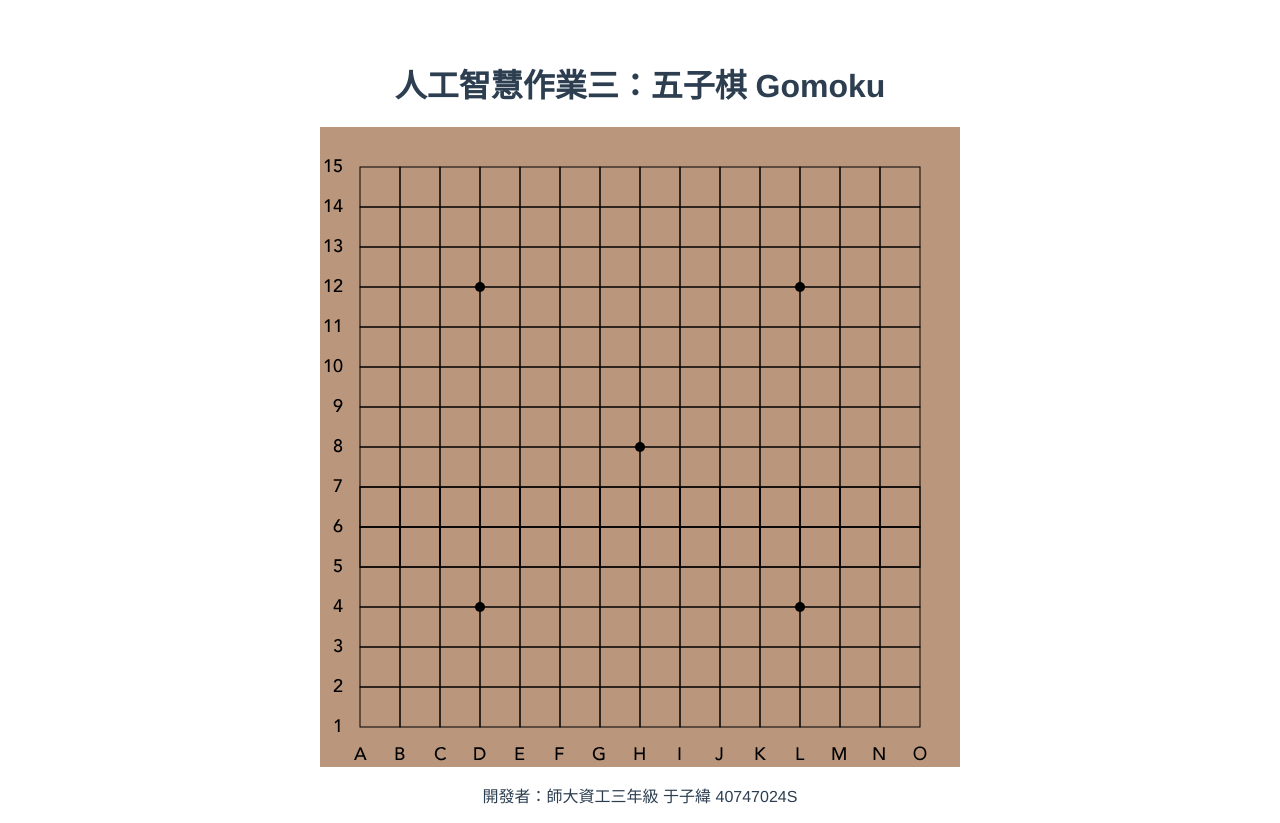
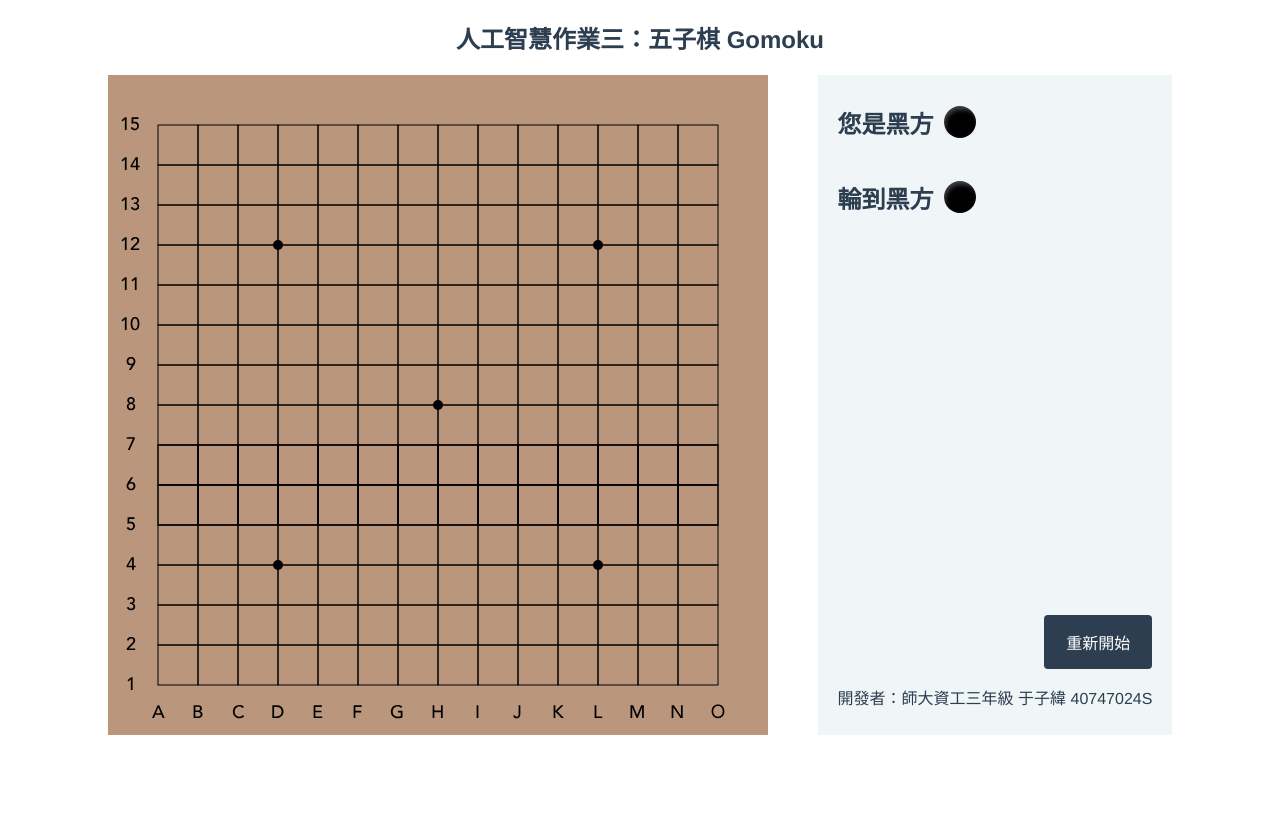
Before and after one commit to Uier/gomoku-web, a Vue app: page / in a window 1280 px wide. Both pictures are taken after a click on the button "先手（執黑）". After the commit the page ends 800 px from the top, so only its background shows below. Built offline with nearby package versions, Linux system fonts and the light colour scheme.

Commit message:
fix evaluate

```diff
--- a/src/App.vue
+++ b/src/App.vue
@@ -1,20 +1,16 @@
 <template>
   <div id="app">
-    <h1>人工智慧作業三：五子棋 Gomoku</h1>
+    <h2>人工智慧作業三：五子棋 Gomoku</h2>
     <Game />
-    <Footer />
   </div>
 </template>
 
 <script>
 import Game from './components/Game.vue'
-import Footer from './components/Footer.vue'
 
 export default {
   name: 'App',
-  components: {
-    Game, Footer
-  }
+  components: { Game },
 }
 </script>
 
@@ -25,6 +21,6 @@ export default {
   -moz-osx-font-smoothing: grayscale;
   text-align: center;
   color: #2c3e50;
-  margin-top: 60px;
+  margin-top: 20px;
 }
 </style>
--- a/src/components/Ask.vue
+++ b/src/components/Ask.vue
@@ -1,5 +1,5 @@
 <template>
-  <div class="modal" v-if="show">
+  <div class="modal">
     <div class="modal-dialog">
       <div class="modal-content">
         <div class="modal-header">
@@ -21,14 +21,12 @@ export default {
   name: 'Ask',
   data() {
     return {
-      show: true,
       CELL,
     }
   },
   methods: {
     answer(type) {
       this.$emit('answer', type);
-      this.show = false;
     },
   }
 }
@@ -54,12 +52,12 @@ export default {
   background-color: #fff;
 }
 button {
-  background-color: #4CAF50; /* Green */
+  background-color: #2c3e50;
   border: none;
+  border-radius: 4px;
   color: white;
-  padding: 15px 32px;
-  margin: 0px 10px;
-  text-align: center;
+  padding: 15px 22px;
+  margin: 0px 20px;
   font-size: 16px;
   cursor: pointer;
 }
--- a/src/components/Display.vue
+++ b/src/components/Display.vue
@@ -1,6 +1,40 @@
 <template>
   <div class="display-container">
-    <h1>{{ winnerName }}</h1>
+    <div v-if="user !== null" class="flex align-center">
+      <h2 style="margin-right: 10px">{{ showUser }}</h2>
+      <span :class="{ chess: true, black: user === CELL.BLACK, white: user === CELL.WHITE }" />
+    </div>
+
+    <div v-if="turn !== null" class="flex align-center">
+      <h2 style="margin-right: 10px">{{ showTurn }}</h2>
+      <span :class="{ chess: true, black: turn === CELL.BLACK, white: turn === CELL.WHITE }" />
+    </div>
+
+    <div v-if="winner !== null" class="flex align-center">
+      <h2>遊戲結束</h2>
+    </div>
+
+    <div v-if="winner !== null" class="flex align-center">
+      <h2 style="margin-right: 10px">{{ showWinner }}</h2>
+      <span
+        v-if="winner === 'tie'"
+        :class="{
+          chess: true,
+          black: winner === CELL.BLACK,
+          white: winner === CELL.WHITE
+        }"
+      />
+    </div>
+
+    <div class="spacer" />
+
+    <div class="flex justify-end">
+      <button type="button" @click="$emit('restart')">重新開始</button>
+    </div>
+
+    <p class="footer">
+      開發者：師大資工三年級 于子緯 40747024S
+    </p>
   </div>
 </template>
 
@@ -9,10 +43,20 @@ import { CELL } from '../constants/type';
 
 export default {
   name: 'Display',
-  props: ['turn', 'winner'],
+  props: ['turn', 'user', 'winner'],
+  data() { return { CELL } },
   computed: {
-    winnerName() {
+    showUser() {
+      if (this.user === null) return '';
+      return '您是' + (this.user === CELL.BLACK ? '黑方' : '白方');
+    },
+    showTurn() {
+      if (this.turn === null) return '';
+      return '輪到' + (this.turn === CELL.BLACK ? '黑方' : '白方');
+    },
+    showWinner() {
       if (this.winner === null) return '';
+      if (this.winner === 'tie') return '和局';
       return '獲勝者：' + (this.winner === CELL.BLACK ? '黑方' : '白方');
     },
   },
@@ -21,6 +65,44 @@ export default {
 
 <style scoped>
 .display-container {
-
+  margin-left: 50px;
+  display: flex;
+  flex-direction: column;
+  padding: 10px 20px;
+  background-color: rgba(235, 242, 245, 0.75);
+}
+.spacer {
+  flex: 1;
+}
+.flex {
+  display: flex;
+}
+.align-center {
+  align-items: center;
+}
+.justify-end {
+  justify-content: flex-end;
+}
+.chess {
+  width: 32px;
+  height: 32px;
+}
+.black {
+  background-image: url('../assets/Black.svg');
+  color: #ccc;
+}
+.white {
+  background-image: url('../assets/White.svg');
+  color: #333;
+}
+button {
+  background-color: #2c3e50;
+  border: none;
+  border-radius: 4px;
+  color: white;
+  padding: 15px 22px;
+  text-align: center;
+  font-size: 16px;
+  cursor: pointer;
 }
 </style>
--- a/src/components/Footer.vue
+++ /dev/null
@@ -1,13 +0,0 @@
-<template>
-  <div>
-    <p>
-      開發者：師大資工三年級 于子緯 40747024S
-    </p>
-  </div>
-</template>
-
-<script>
-export default {
-  name: 'Footer',
-}
-</script>
--- a/src/components/Game.vue
+++ b/src/components/Game.vue
@@ -3,7 +3,7 @@
     <div id="chessboard" ref="chessboard">
       <div
         v-for="({ type, step }, i) in board"
-        :style="{ top: 24 + 40 * ROW[i] + 'px', left: 24 + 40 * COL[i] +'px'}"
+        :style="{ top: 34 + 40 * ROW[i] + 'px', left: 34 + 40 * COL[i] +'px'}"
         :key="i"
         :class="{
           chess: true,
@@ -17,8 +17,8 @@
         <div v-else class="click-area" @click="place(i, userType)" />
       </div>
     </div>
-    <Ask @answer="start" />
-    <Display v-if="turn !== null || winner != null" :turn="turn" :winner="winner" />
+    <Ask v-if="askModal" @answer="start" />
+    <Display :turn="turn" :user="userType" :winner="winner" @restart="restart" />
   </div>
 </template>
 
@@ -44,6 +44,7 @@ export default {
       winner: null,
       userType: null,
       aiType: null,
+      askModal: true,
     }
   },
   watch: {
@@ -60,12 +61,18 @@ export default {
      * CELL.WHITE means user wanna white and let AI go first
      */
     start(type) {
+      this.askModal = false;
       this.userType = type
       this.aiType = opponent(type)
       this.turn = CELL.BLACK;
       this.board = getInitBoard();
       this.isWin = getInitIsWin();
       this.cnt = INIT_CNT;
+    },
+    restart() {
+      this.turn = null;
+      this.winner = null;
+      this.askModal = true;
     },
     place(i, type) {
       // 檢查下棋的人是正確的
@@ -80,6 +87,11 @@ export default {
         this.turn = null;
         this.cnt = INIT_CNT;
         this.showWin(positions);
+      } else if (this.cnt >= BOUND) {
+        // 顯示平手
+        this.winner = 'tie';
+        this.turn = null;
+        this.cnt = INIT_CNT;
       } else {
         // 換人下
         this.turn = opponent(this.turn);
@@ -91,8 +103,8 @@ export default {
       for (let i=0; i<BOUND; ++i) {
         if (this.board[i].type !== CELL.EMPTY) continue;
         const attack = evaluate(this.board, i, this.aiType);
-        const defence = evaluate(this.board, i, this.userType);
-        const e = attack + defence;
+        const defense = evaluate(this.board, i, this.userType, true);
+        const e = attack + defense;
         if (e > mxScore)  mxPosition = [i], mxScore = e;
         else if (e === mxScore)  mxPosition.push(i);
       }
@@ -113,9 +125,10 @@ export default {
 
 <style scoped>
 #chessboard {
-  width: 640px;
-  height: 640px;
+  width: 660px;
+  height: 660px;
   background-image: url('../assets/Chessboard.svg');
+  background-size: contain;
   position: relative;
 }
 .chess {
@@ -145,6 +158,7 @@ export default {
 #game-container {
   display: flex;
   justify-content: center;
+  height: 100%;
 }
 .focus {
   border-radius: 50%;
```
Also changed, not shown: src/assets/Chessboard.svg, src/lib/evaluate.js.
